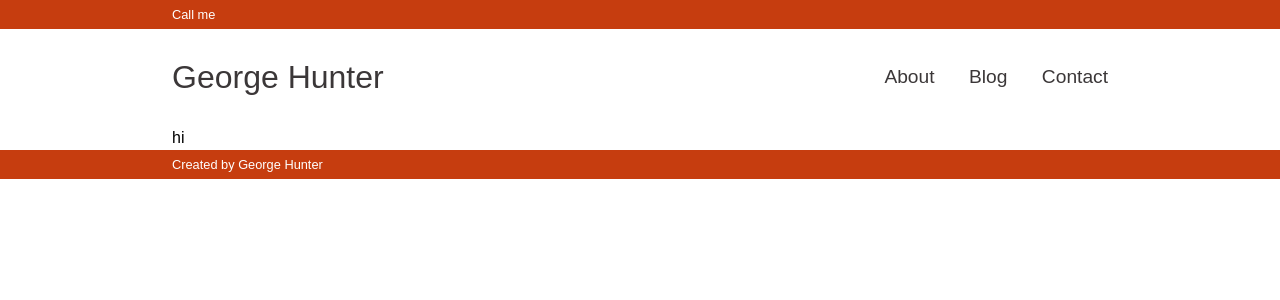
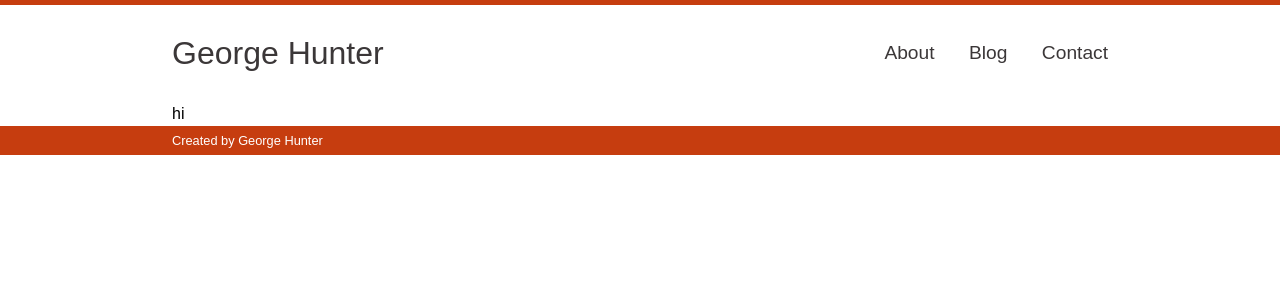
Before and after one commit to GeorgeHunter/GeorgeHunter.github.io, a Jekyll site: the page built from contact.html, in a window 1280 px wide. Shown: the top 300 px of the page. Built offline with Jekyll 4.4.1, drawn with Linux system fonts in a browser that asks for light colours.

Commit message:
Call me maybe?

```diff
--- a/_includes/header.html
+++ b/_includes/header.html
@@ -1,10 +1,10 @@
 <header class="header">
 
-  <div class="header-contact info-bar">
+  <!-- <div class="header-contact info-bar">
     <div class="wrap">
       Call me
     </div>
-  </div>
+  </div> -->
 
   <div class="wrap nav-wrap">
 
--- a/css/main.scss
+++ b/css/main.scss
@@ -75,6 +75,10 @@ img {
 // Layout
 // -----------------
 
+.header {
+	border-top: 5px solid $orange;
+}
+
 .center {
 	text-align: center;
 	display: block;
```
Also changed, not shown: 7 other files.
